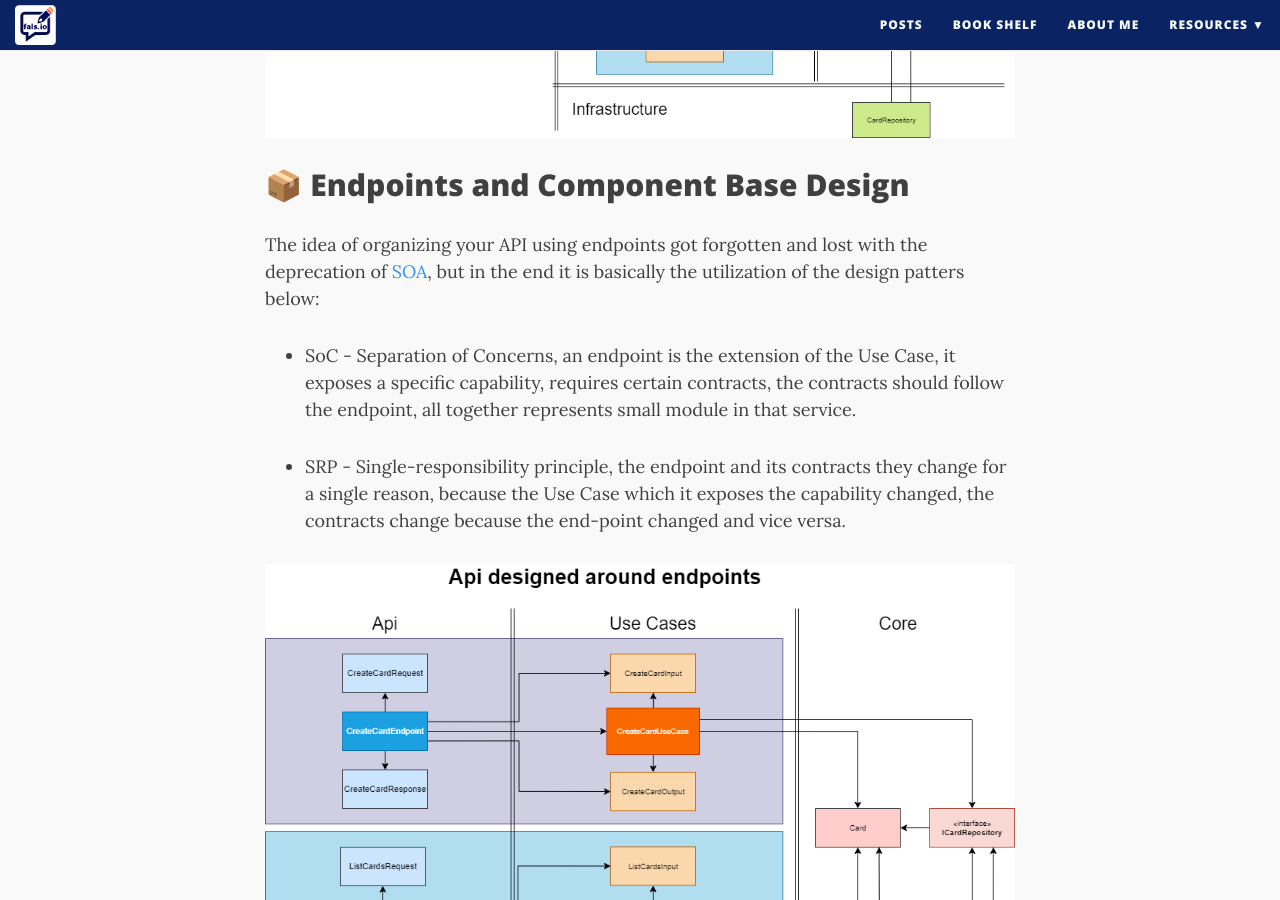
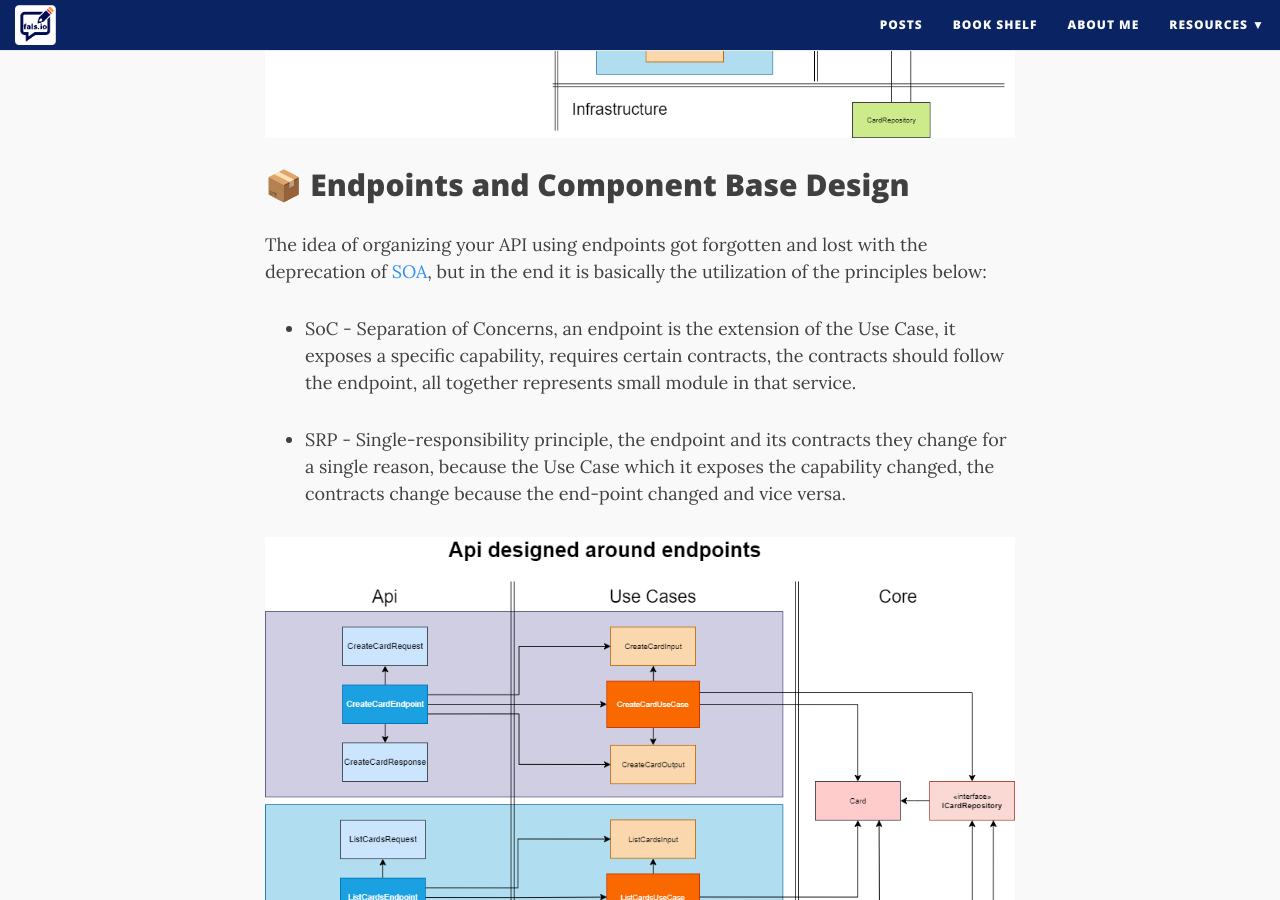
Before and after one commit to fals/fals.github.io, a Jekyll site: the page built from _posts/2021-02-06-end-points.md, in a window 1280 px wide and 900 px high, scrolled down 1433 px. Built offline with Jekyll 4.4.1, drawn with Linux system fonts in a browser that asks for light colours; nearby versions of some CDN libraries; comment, search, counter and statistics services are not loaded.

Commit message:
Fixing wrong info

```diff
--- a/_posts/2021-02-06-end-points.md
+++ b/_posts/2021-02-06-end-points.md
@@ -19,7 +19,7 @@ The **Controller** is used for multiple purpose REST methods, it gets too large
 
 ## 📦 Endpoints and Component Base Design
 
-The idea of organizing your API using endpoints got forgotten and lost with the deprecation of [SOA](https://en.wikipedia.org/wiki/Service-oriented_architecture), but in the end it is basically the utilization of the design patters below:
+The idea of organizing your API using endpoints got forgotten and lost with the deprecation of [SOA](https://en.wikipedia.org/wiki/Service-oriented_architecture), but in the end it is basically the utilization of the principles below:
 
 * SoC - Separation of Concerns, an endpoint is the extension of the Use Case, it exposes a specific capability, requires certain contracts, the contracts should follow the endpoint, all together represents small module in that service.
 
```
